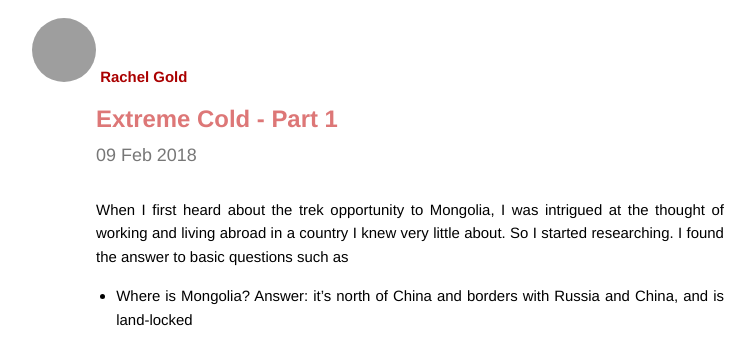
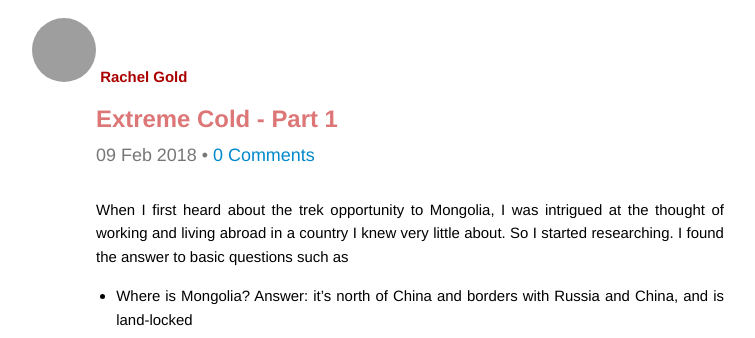
Before and after one commit to rachelgold/rachelgold.github.io, a Jekyll site: the page built from _posts/2018-02-09-extreme-cold-part-one.md, in a window 1280 px wide, cut to the strip 0-338 px from the top of the page. Shown: the whole strip, without its empty margins (230-985 px from the left). Built offline with Jekyll 4.4.1, drawn with Linux system fonts in a browser that asks for light colours; comment, search, counter and statistics services are not loaded; some of the changed lines change nothing that is shown; grey boxes are pictures that could not be loaded.

Commit message:
Second attempt to add Disqus

```diff
--- /dev/null
+++ b/_includes/disqus.html
@@ -0,0 +1,24 @@
+
+{% if page.comments %}
+  <div id="disqus_thread"></div>
+  <script>
+
+  /**
+  *  RECOMMENDED CONFIGURATION VARIABLES: EDIT AND UNCOMMENT THE SECTION BELOW TO INSERT DYNAMIC VALUES FROM YOUR PLATFORM OR CMS.
+  *  LEARN WHY DEFINING THESE VARIABLES IS IMPORTANT: https://disqus.com/admin/universalcode/#configuration-variables*/
+
+  var disqus_config = function () {
+  this.page.url = "http://www.rachelgold.ca{{ page.url }}";  // page's canonical URL variable
+  this.page.identifier = "{{ page.id }}"; // Replace PAGE_IDENTIFIER with your page's unique identifier variable
+  };
+
+  (function() { // DON'T EDIT BELOW THIS LINE
+  var d = document, s = d.createElement('script');
+  s.src = 'https://rachelgold.disqus.com/embed.js';
+  s.setAttribute('data-timestamp', +new Date());
+  (d.head || d.body).appendChild(s);
+  })();
+  </script>
+  <noscript>Please enable JavaScript to view the <a href="https://disqus.com/?ref_noscript">comments powered by Disqus.</a></noscript>
+
+{% endif %}
--- a/_layouts/default.html
+++ b/_layouts/default.html
@@ -16,5 +16,7 @@
       {{ content }}
     </div>
 
+    <script id="dsq-count-scr" src="https://rachelgold.disqus.com/count.js" async></script>
+
   </body>
 </html>
--- a/_layouts/post.html
+++ b/_layouts/post.html
@@ -10,7 +10,8 @@
 
 <header>
   <h1 class="section-header">{{ page.title }}</h1>
-  <div class="meta">{{ page.date | date_to_string }}</div>
+  <div class="meta">{{ page.date | date_to_string }}
+  {% if page.comments %} • <a href="https://www.rachelgold.ca{{ page.url }}#disqus_thread">0 Comments</a>{% endif %} </div>
 </header>
 
 
@@ -18,26 +19,4 @@
 {{ content }}
 </div>
 
-{% if page.comments %}
-  <div id="disqus_thread"></div>
-  <script>
-
-  /**
-  *  RECOMMENDED CONFIGURATION VARIABLES: EDIT AND UNCOMMENT THE SECTION BELOW TO INSERT DYNAMIC VALUES FROM YOUR PLATFORM OR CMS.
-  *  LEARN WHY DEFINING THESE VARIABLES IS IMPORTANT: https://disqus.com/admin/universalcode/#configuration-variables*/
-  /*
-  var disqus_config = function () {
-  this.page.url = PAGE_URL;  // Replace PAGE_URL with your page's canonical URL variable
-  this.page.identifier = PAGE_IDENTIFIER; // Replace PAGE_IDENTIFIER with your page's unique identifier variable
-  };
-  */
-  (function() { // DON'T EDIT BELOW THIS LINE
-  var d = document, s = d.createElement('script');
-  s.src = 'https://rachelgold.disqus.com/embed.js';
-  s.setAttribute('data-timestamp', +new Date());
-  (d.head || d.body).appendChild(s);
-  })();
-  </script>
-  <noscript>Please enable JavaScript to view the <a href="https://disqus.com/?ref_noscript">comments powered by Disqus.</a></noscript>
-
-{% endif %}
+{% include disqus.html %}
```
